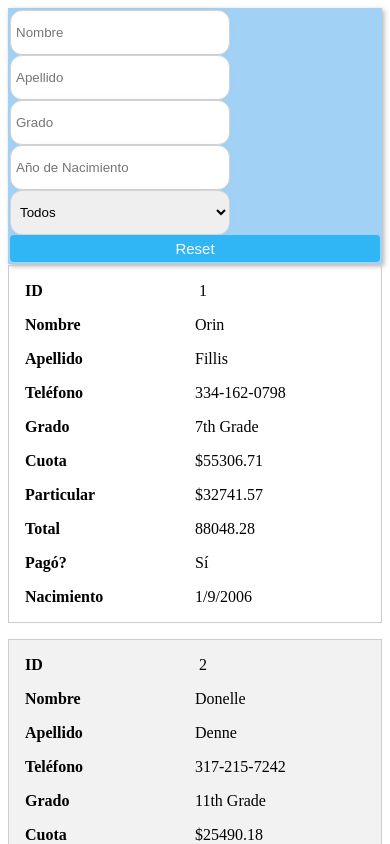
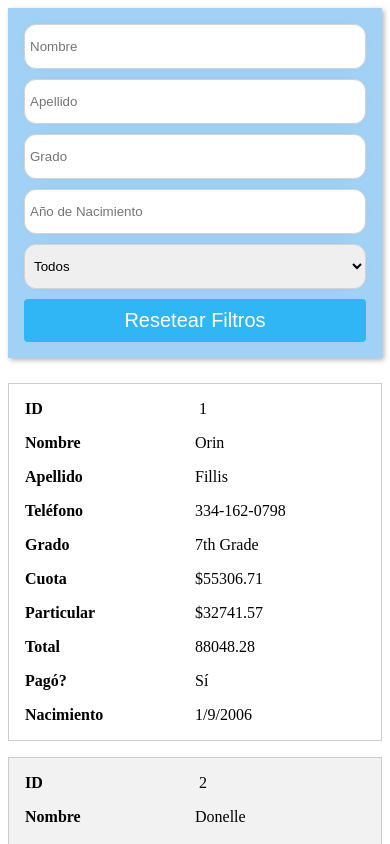
Before and after one commit to DaniLedes99/StudentsTable, a React (Vite) app: page / in a window 390 px wide. Shown: the top 844 px of the page. Built offline with nearby package versions, Linux system fonts and the light colour scheme.

Commit message:
Responsive finalmente

```diff
--- a/src/Components/Header.css
+++ b/src/Components/Header.css
@@ -58,7 +58,7 @@ input:hover {
   color: red;
 }
 
-@media only screen and (max-width: 1349px) and (min-width: 300px) {
+@media only screen and (max-width: 1349px) and (min-width: 601px) {
   .header {
     padding: 2px;
     width: 100%;
@@ -81,3 +81,15 @@ input:hover {
     content: "";
   }
 }
+
+@media only screen and (max-width: 601px) and (min-width: 200px) {
+  .header {
+    display: flex;
+    align-items: center;
+  }
+  .input,
+  .select {
+    max-width: 600px;
+    margin-bottom: 10px;
+  }
+}
--- a/src/Components/TableWithFilter.jsx
+++ b/src/Components/TableWithFilter.jsx
@@ -97,6 +97,7 @@ const TableWithFilter = () => {
           <option value="paid">Pagaron</option>
           <option value="unpaid">No Pagaron</option>
         </select>
+        <div className="withoutbutton"></div>
         <button onClick={handleReset} className="button">
           Reset
         </button>
@@ -118,25 +119,6 @@ const TableWithFilter = () => {
             </tr>
           </thead>
           <tbody>
-            {/* {data.map((item) => (
-              <tr key={item.id}>
-                <td>{item.id}</td>
-                <td>{item.name}</td>
-                <td>{item.lastname}</td>
-                <td>{item.phone}</td>
-                <td>{item.grade_level}</td>
-                <td>{item.monthly__payment}</td>
-                <td>{item.support_classes_payment}</td>
-                <td>
-                  {(
-                    parseFloat(item.monthly__payment.replace("$", "")) +
-                    parseFloat(item.support_classes_payment.replace("$", ""))
-                  ).toFixed(2)}
-                </td>
-                <td>{item.all_paid ? "Sí" : "No"}</td>
-                <td>{item.birthday}</td>
-              </tr>
-            ))} */}
             {data.map((item) => (
               <tr key={item.id}>
                 <td data-label="ID"> {item.id}</td>
```
